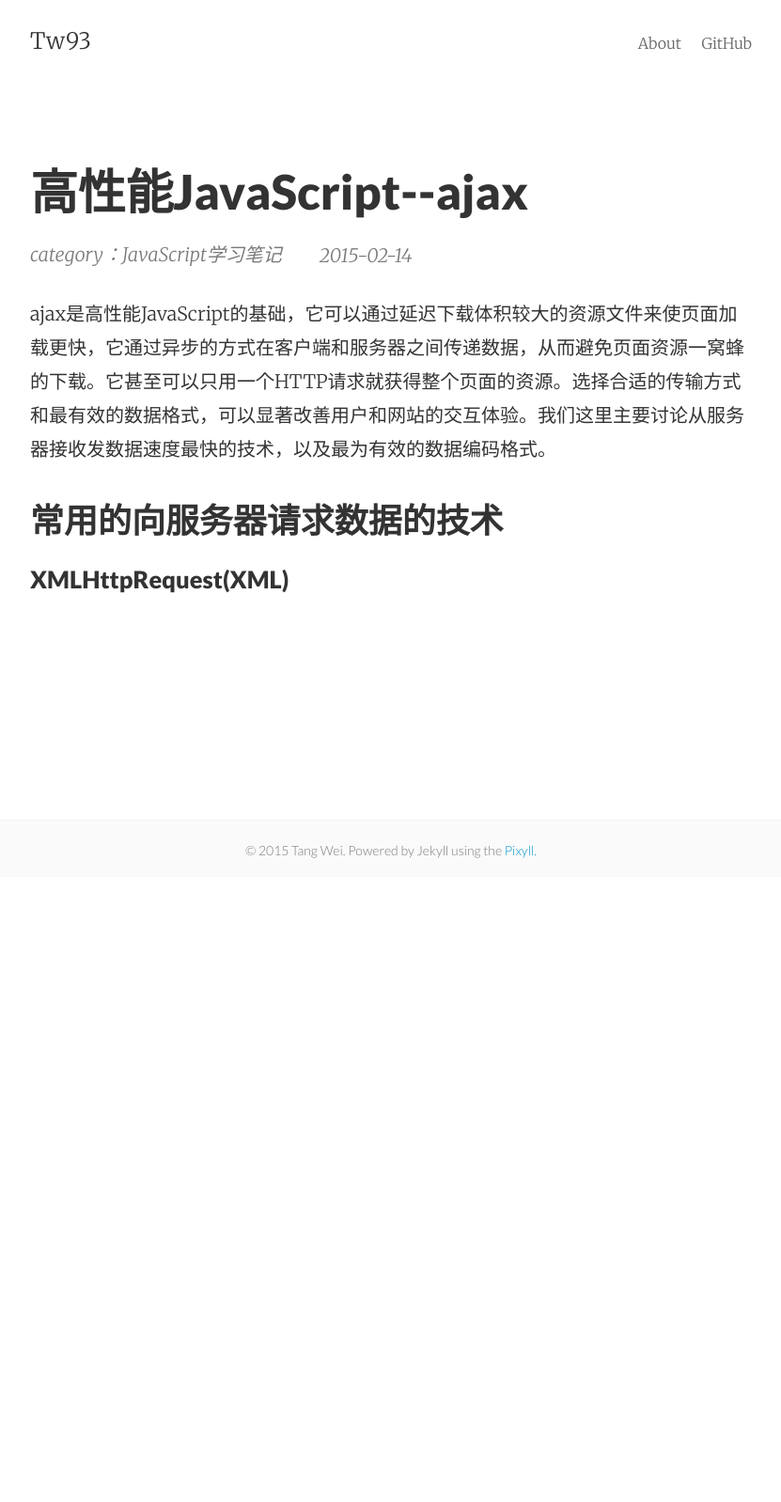
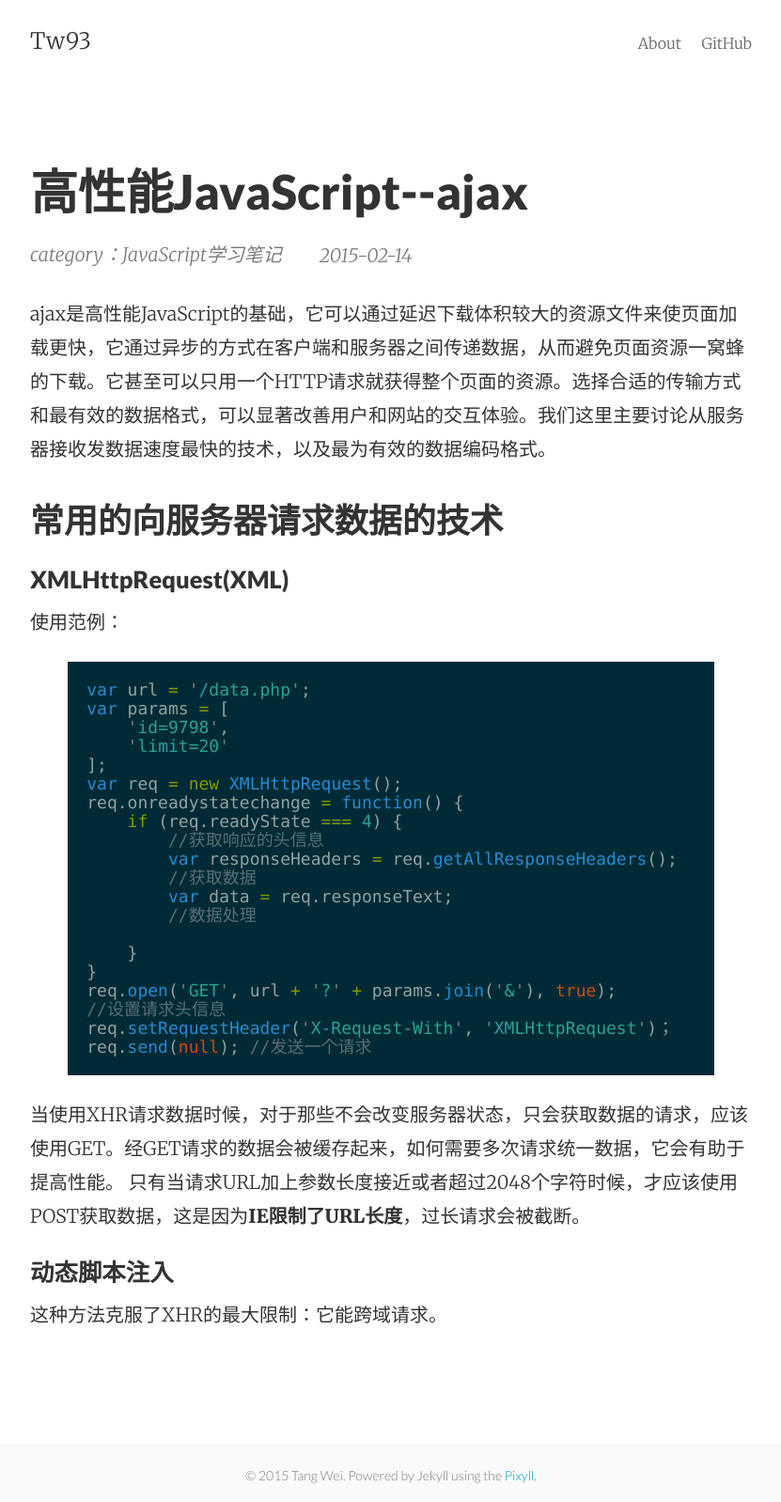
Before and after one commit to tw93/tw93.github.io, a Jekyll site: the page built from _posts/2015-02-11-High-Performance-JavaScript-6.md, in a window 1280 px wide. Shown: the whole page at 94% size, without its empty margins (224-1055 px from the left). Built offline with Jekyll 4.4.1, drawn with Linux system fonts in a browser that asks for light colours; before the commit the page ends 933 px from its top, so only the background shows below that.

```diff
--- a/_posts/2015-02-11-High-Performance-JavaScript-6.md
+++ b/_posts/2015-02-11-High-Performance-JavaScript-6.md
@@ -10,3 +10,32 @@
 
 ###常用的向服务器请求数据的技术
 ####XMLHttpRequest(XML)
+使用范例：
+{% highlight javascript %}
+var url = '/data.php';
+var params = [
+    'id=9798',
+    'limit=20'
+];
+var req = new XMLHttpRequest();
+req.onreadystatechange = function() {
+    if (req.readyState === 4) {
+        //获取响应的头信息
+        var responseHeaders = req.getAllResponseHeaders();
+        //获取数据
+        var data = req.responseText;
+        //数据处理
+
+    }
+}
+req.open('GET', url + '?' + params.join('&'), true);
+//设置请求头信息
+req.setRequestHeader('X-Request-With', 'XMLHttpRequest')；
+req.send(null); //发送一个请求
+{%endhighlight%}
+
+当使用XHR请求数据时候，对于那些不会改变服务器状态，只会获取数据的请求，应该使用GET。经GET请求的数据会被缓存起来，如何需要多次请求统一数据，它会有助于提高性能。
+只有当请求URL加上参数长度接近或者超过2048个字符时候，才应该使用POST获取数据，这是因为**IE限制了URL长度**，过长请求会被截断。
+
+####动态脚本注入
+这种方法克服了XHR的最大限制：它能跨域请求。
```
